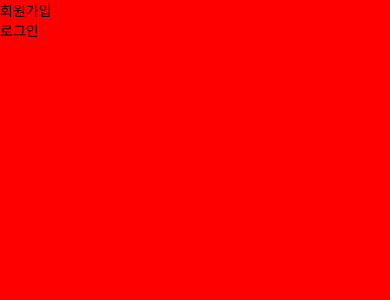
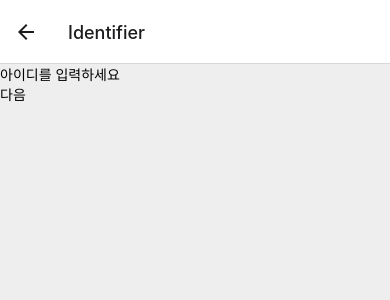
Before and after one commit to sunujun/FairyTale, a React Native app: screen /SignUp in a window 390 px wide. Before the commit this address had no page. Shown: the top 300 px of the page. Built offline with nearby package versions, Linux system fonts and the light colour scheme.

Commit message:
회원 가입 navigation 추가

```diff
--- a/App.tsx
+++ b/App.tsx
@@ -1,21 +1,31 @@
 import React from 'react';
 import { StatusBar } from 'react-native';
 import { NavigationContainer } from '@react-navigation/native';
-import { createNativeStackNavigator } from '@react-navigation/native-stack';
+import { createStackNavigator, TransitionPresets } from '@react-navigation/stack';
 import { SafeAreaProvider } from 'react-native-safe-area-context';
+import { RootStackParamList, SignUpStackNavigator } from 'navigation';
 import { FrontScreen } from 'screens';
-import { RootStackParamList } from 'navigation';
 
 /** https://reactnavigation.org/docs/typescript/#type-checking-the-navigator */
-const Stack = createNativeStackNavigator<RootStackParamList>();
+const Stack = createStackNavigator<RootStackParamList>();
 
 const App = () => {
     return (
         <SafeAreaProvider>
             <NavigationContainer>
                 <StatusBar translucent backgroundColor="transparent" />
-                <Stack.Navigator>
-                    <Stack.Screen name="FrontScreen" component={FrontScreen} options={{ headerShown: false }} />
+                <Stack.Navigator
+                    screenOptions={{
+                        headerShown: false,
+                    }}>
+                    <Stack.Screen name="FrontScreen" component={FrontScreen} />
+                    <Stack.Screen
+                        name="SignUp"
+                        component={SignUpStackNavigator}
+                        options={{
+                            ...TransitionPresets.FadeFromBottomAndroid,
+                        }}
+                    />
                 </Stack.Navigator>
             </NavigationContainer>
         </SafeAreaProvider>
--- a/package.json
+++ b/package.json
@@ -10,10 +10,13 @@
         "lint": "eslint . --ext .js,.jsx,.ts,.tsx"
     },
     "dependencies": {
+        "@react-native-masked-view/masked-view": "^0.2.8",
         "@react-navigation/native": "^6.0.13",
         "@react-navigation/native-stack": "^6.9.1",
+        "@react-navigation/stack": "^6.3.2",
         "react": "18.1.0",
         "react-native": "0.70.3",
+        "react-native-gesture-handler": "^2.8.0",
         "react-native-responsive-dimensions": "^3.1.1",
         "react-native-safe-area-context": "^4.4.1",
         "react-native-screens": "^3.18.2"
--- a/src/navigation/ParamList.ts
+++ b/src/navigation/ParamList.ts
@@ -3,3 +3,9 @@ export type RootStackParamList = {
     SignUp: undefined;
     SignIn: undefined;
 };
+
+export type SignUpStackParamList = {
+    Identifier: undefined;
+    Password: undefined;
+    CheckPassword: undefined;
+};
--- /dev/null
+++ b/src/navigation/SignUpStackNavigator.tsx
@@ -0,0 +1,25 @@
+import React from 'react';
+import { createStackNavigator, TransitionPresets } from '@react-navigation/stack';
+import { SignUpStackParamList } from 'navigation';
+import { CheckPassword, Identifier, Password } from 'screens';
+
+const Stack = createStackNavigator<SignUpStackParamList>();
+
+/** 회원 가입 Navigation */
+function SignUpStackNavigator() {
+    return (
+        <Stack.Navigator
+            screenOptions={{
+                gestureEnabled: false,
+                headerMode: 'screen',
+                ...TransitionPresets.SlideFromRightIOS,
+            }}>
+            <Stack.Screen name="Identifier" component={Identifier} />
+            <Stack.Screen name="Password" component={Password} />
+            <Stack.Screen name="CheckPassword" component={CheckPassword} />
+            {/* 추가되는 설정 페이지는 밑에다가 작성 */}
+        </Stack.Navigator>
+    );
+}
+
+export default SignUpStackNavigator;
--- a/src/navigation/index.ts
+++ b/src/navigation/index.ts
@@ -1 +1,2 @@
-export type { RootStackParamList } from './ParamList';
+export type { RootStackParamList, SignUpStackParamList } from './ParamList';
+export { default as SignUpStackNavigator } from './SignUpStackNavigator';
--- a/src/screens/FrontScreen.tsx
+++ b/src/screens/FrontScreen.tsx
@@ -1,13 +1,19 @@
 import React from 'react';
 import { Pressable, Text, View, StatusBar } from 'react-native';
+import { useNavigation } from '@react-navigation/native';
+import { StackNavigationProp } from '@react-navigation/stack';
+import { RootStackParamList } from 'navigation';
+
+type FrontScreenProp = StackNavigationProp<RootStackParamList, 'FrontScreen'>;
 
 /** 초기 화면 */
 export default function FrontScreen() {
     const statusBarHeight = StatusBar.currentHeight;
+    const navigation = useNavigation<FrontScreenProp>();
 
     return (
         <View style={{ backgroundColor: 'red', flex: 1, paddingTop: statusBarHeight }}>
-            <Pressable>
+            <Pressable onPress={() => navigation.navigate('SignUp')}>
                 <Text>회원가입</Text>
             </Pressable>
             <Pressable>
--- a/src/screens/index.ts
+++ b/src/screens/index.ts
@@ -1 +1,4 @@
 export { default as FrontScreen } from './FrontScreen';
+export { default as Identifier } from './signUp/Identifier';
+export { default as Password } from './signUp/Password';
+export { default as CheckPassword } from './signUp/CheckPassword';
--- /dev/null
+++ b/src/screens/signUp/CheckPassword.tsx
@@ -0,0 +1,11 @@
+import React from 'react';
+import { Text, View } from 'react-native';
+
+/** Password 재확인 화면 */
+export default function CheckPassword() {
+    return (
+        <View style={{ backgroundColor: '#eeeeee', flex: 1 }}>
+            <Text>비밀번호를 한 번 더 입력하세요</Text>
+        </View>
+    );
+}
--- /dev/null
+++ b/src/screens/signUp/Identifier.tsx
@@ -0,0 +1,21 @@
+import React from 'react';
+import { Pressable, Text, View } from 'react-native';
+import { useNavigation } from '@react-navigation/native';
+import { StackNavigationProp } from '@react-navigation/stack';
+import { SignUpStackParamList } from 'navigation';
+
+type IdentifierScreenProp = StackNavigationProp<SignUpStackParamList, 'Identifier'>;
+
+/** ID 입력 화면 */
+export default function Identifier() {
+    const navigation = useNavigation<IdentifierScreenProp>();
+
+    return (
+        <View style={{ backgroundColor: '#eeeeee', flex: 1 }}>
+            <Text>아이디를 입력하세요</Text>
+            <Pressable onPress={() => navigation.navigate('Password')}>
+                <Text>다음</Text>
+            </Pressable>
+        </View>
+    );
+}
--- /dev/null
+++ b/src/screens/signUp/Password.tsx
@@ -0,0 +1,21 @@
+import React from 'react';
+import { Pressable, Text, View } from 'react-native';
+import { useNavigation } from '@react-navigation/native';
+import { StackNavigationProp } from '@react-navigation/stack';
+import { SignUpStackParamList } from 'navigation';
+
+type PasswordScreenProp = StackNavigationProp<SignUpStackParamList, 'Identifier'>;
+
+/** Password 입력 화면 */
+export default function Password() {
+    const navigation = useNavigation<PasswordScreenProp>();
+
+    return (
+        <View style={{ backgroundColor: '#eeeeee', flex: 1 }}>
+            <Text>비밀번호를 입력하세요</Text>
+            <Pressable onPress={() => navigation.navigate('CheckPassword')}>
+                <Text>다음</Text>
+            </Pressable>
+        </View>
+    );
+}
```
Also changed, not shown: 1 other file (tests, documents, lock files or other folders).
